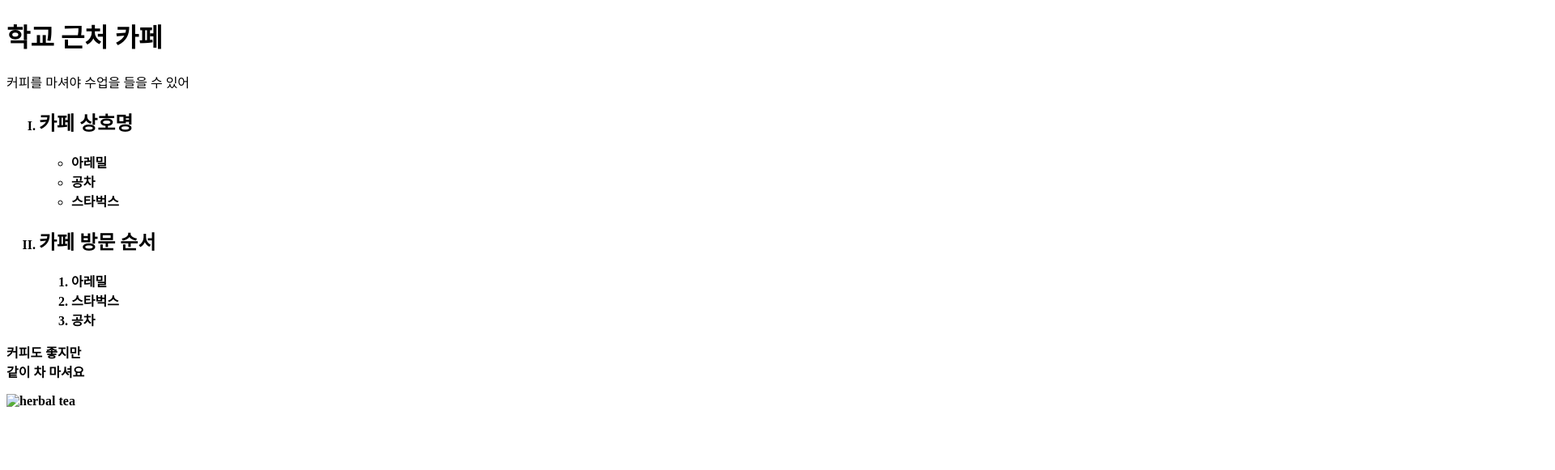
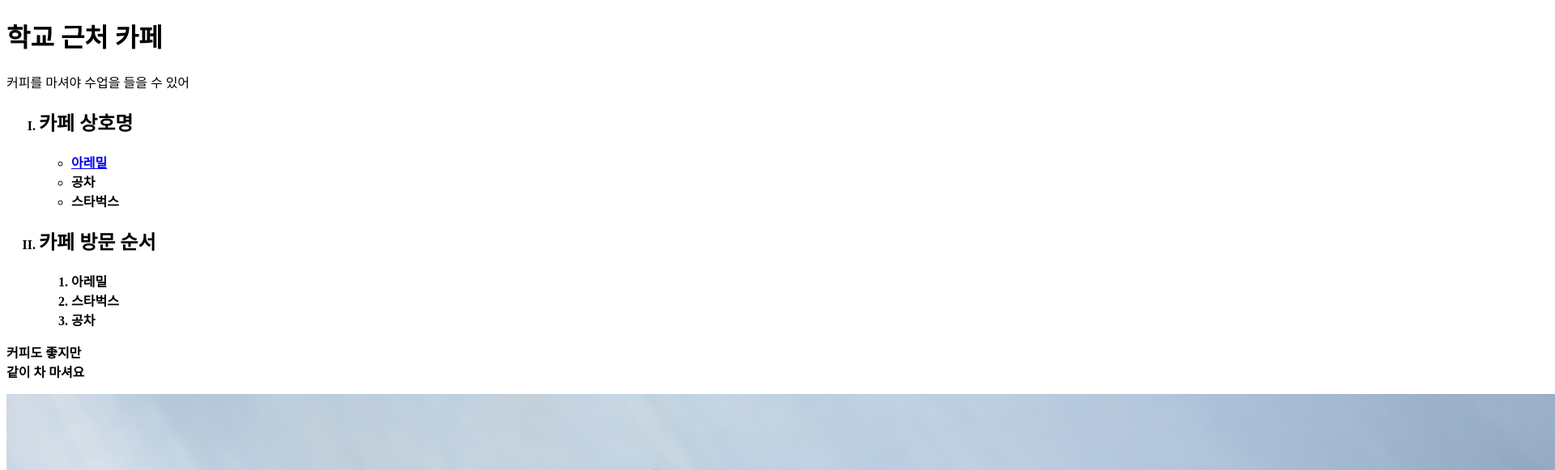
Before and after one commit to nevaehewha/micasa, a plain HTML site: page index.html in a window 1280 px wide. Shown: the top 581 px of the page at 81% size, 1920 px wide, since content can reach past the window. Drawn offline with Linux system fonts and the light colour scheme.

Commit message:
Update index.html

```diff
--- a/index.html
+++ b/index.html
@@ -10,7 +10,7 @@
 
     <h2>카페 상호명</h2>
     <ul>
-      <li>아레밀</li>
+      <li><a href="https://www.instagram.com/aremiltea/">아레밀</a></li>
       <li>공차</li>
       <li>스타벅스</li>
     </ul>
@@ -27,7 +27,7 @@
 </ol>
 
 <p>커피도 좋지만 <br> 같이 차 마셔요</p>
-    <img src="이미지 경로" alt="herbal tea">
+    <img src="https://github.com/nevaehewha/micasa/blob/main/herbal-tea-15362018502YT.jpg?raw=true" alt="herbal tea">
 
 </body>
 </html>
```
